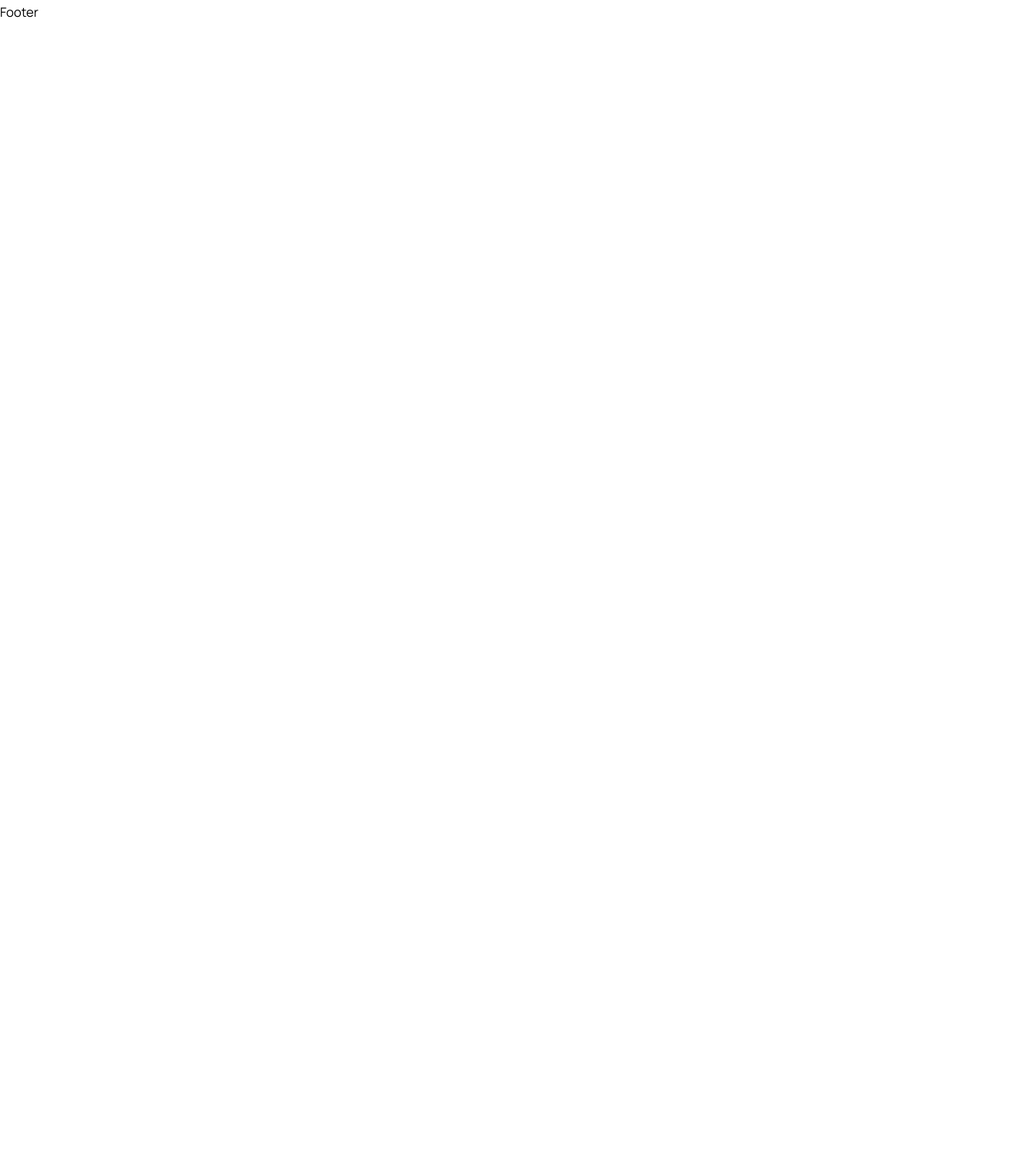
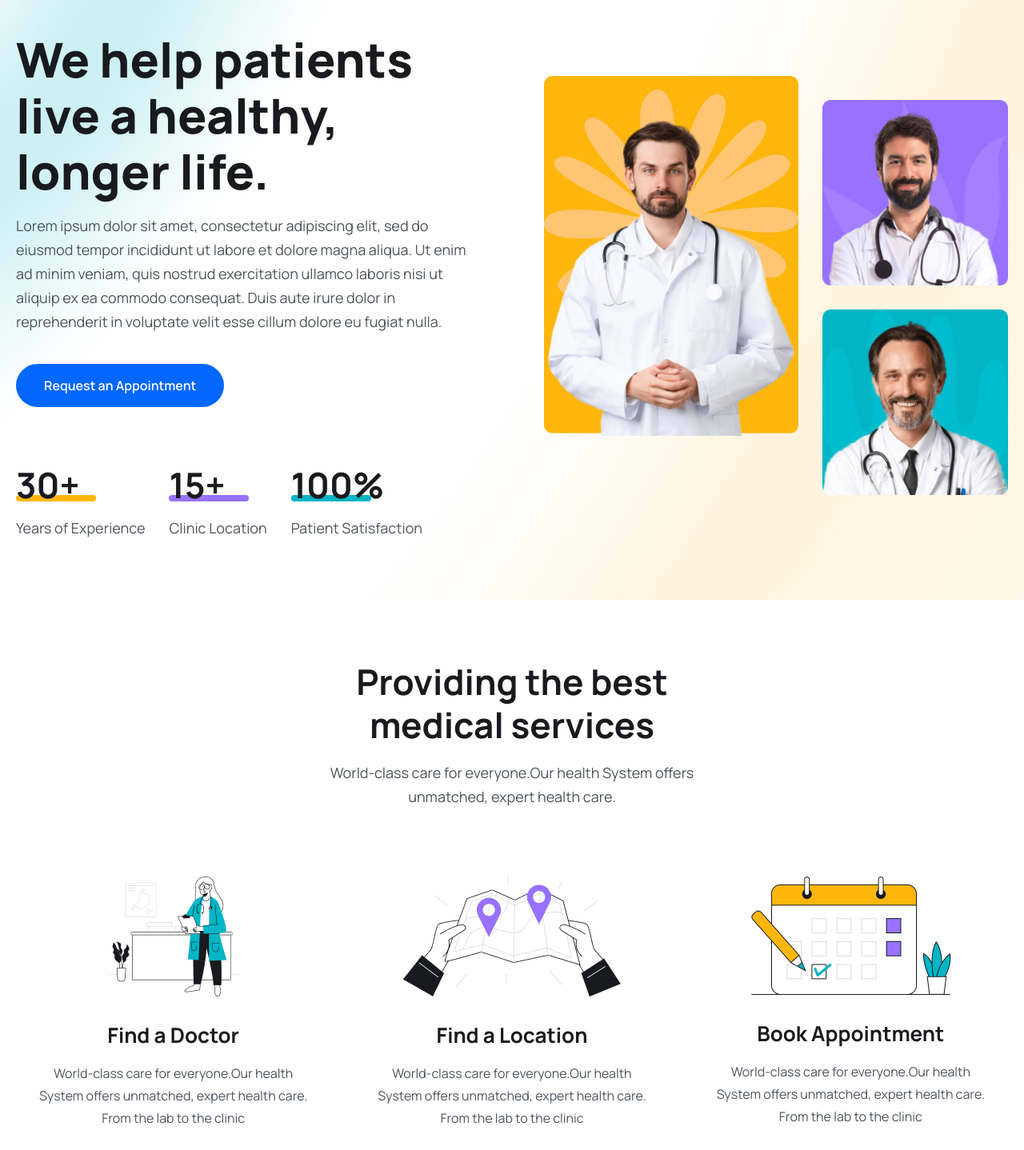
Before and after one commit to divyansh369/Medicare-Booking, a React (Vite) app in the folder frontend/: page / in a window 1280 px wide. Shown: the part 121-1559 px from the top of the page at 80% size. Before the commit the page ends 800 px from the top, so only its background shows below. Built offline with nearby package versions, Linux system fonts and the light colour scheme.

Commit message:
Home Section

```diff
--- a/frontend/src/App.css
+++ b/frontend/src/App.css
@@ -19,6 +19,7 @@
   top:0;
   left: 0;
   z-index: 99999;
+  background: white;
   box-shadow: 3px 3px -8px 3px #ddd;
 }
 
--- a/frontend/src/index.css
+++ b/frontend/src/index.css
@@ -29,6 +29,10 @@
          @apply bg-[url('./assets/images/mask.png')] bg-no-repeat bg-center bg-cover w-full h-[100px] leading-[100px]
     }
 
+    .hero__section{
+        @apply bg-[url('./assets/images/hero-bg.png')] bg-no-repeat bg-center bg-cover
+    }
+
 }
 
 @media only screen and (max-width:1024px) {
--- a/frontend/src/pages/Home.jsx
+++ b/frontend/src/pages/Home.jsx
@@ -1,9 +1,169 @@
-import React from 'react'
+import React from "react";
+import heroImg01 from "../assets/images/hero-img01.png";
+import heroImg02 from "../assets/images/hero-img02.png";
+import heroImg03 from "../assets/images/hero-img03.png";
+import icon01 from "../assets/images/icon01.png";
+import icon02 from "../assets/images/icon02.png";
+import icon03 from "../assets/images/icon03.png";
+import { Link } from "react-router-dom";
+import {BsArrowRight} from 'react-icons/bs'
 
 const Home = () => {
   return (
-    <div>Home</div>
-  )
-}
+    <>
+      {/* =======hero section ======== */}
+      <section className="hero__section pt-[60px] 2xl:h-[800px]">
+        <div className="container">
+          <div className="flex flex-col lg:flex-row gap-[90px] items-center justify-between">
+            {/* =========hero content ======== */}
+            <div>
+              <div className="lg:w-[570px]">
+                <h1 className="text-[36px] leading-[46px] text-headingColor font-[800] md:text-[60px] md:leading-[70px]">
+                  We help patients live a healthy, longer life.
+                </h1>
+                <p className="text__para">
+                  Lorem ipsum dolor sit amet, consectetur adipiscing elit, sed
+                  do eiusmod tempor incididunt ut labore et dolore magna aliqua.
+                  Ut enim ad minim veniam, quis nostrud exercitation ullamco
+                  laboris nisi ut aliquip ex ea commodo consequat. Duis aute
+                  irure dolor in reprehenderit in voluptate velit esse cillum
+                  dolore eu fugiat nulla.
+                </p>
 
-export default Home
+                <button className="btn">Request an Appointment</button>
+              </div>
+
+              {/* =========== hero counter ============= */}
+
+              <div className="mt-[30px] lg:mt-[70px] flex flex-col lg:flex-row lg:items-center gap-5 lg:gap-[30px] ">
+                <div>
+                  <h2 className="text-[36px] leading-[56px] lg:text-[44px] lg:leading-[54px] font-[700] text-headingColor">
+                    30+
+                  </h2>
+                  <span className="w-[100px] h-2 bg-yellowColor rounded-full block mt-[-14px]"></span>
+                  <p className="text__para">Years of Experience</p>
+                </div>
+
+                <div>
+                  <h2 className="text-[36px] leading-[56px] lg:text-[44px] lg:leading-[54px] font-[700] text-headingColor">
+                    15+
+                  </h2>
+                  <span className="w-[100px] h-2 bg-purpleColor rounded-full block mt-[-14px]"></span>
+                  <p className="text__para">Clinic Location</p>
+                </div>
+
+                <div>
+                  <h2 className="text-[36px] leading-[56px] lg:text-[44px] lg:leading-[54px] font-[700] text-headingColor">
+                    100%
+                  </h2>
+                  <span className="w-[100px] h-2 bg-irisBlueColor rounded-full block mt-[-14px]"></span>
+                  <p className="text__para">Patient Satisfaction</p>
+                </div>
+              </div>
+            </div>
+            {/* =========hero content ======== */}
+
+            <div className="flex gap-[30px] justify-end">
+              <div>
+                <img className="w-full" src={heroImg01} alt="" />
+              </div>
+              <div className="mt-[30px]">
+                <img src={heroImg02} alt="" className="w-full mb-[30px]" />
+                <img src={heroImg03} alt="" className="w-full" />
+              </div>
+            </div>
+          </div>
+        </div>
+      </section>
+
+      {/* =======hero section end ======== */}
+
+      <section>
+        <div className="container">
+          <div className="lg:w-[470px] mx-auto">
+            <h2 className="heading text-center">
+              Providing the best medical services
+            </h2>
+            <p className="text__para text-center ">
+              World-class care for everyone.Our health System offers unmatched,
+              expert health care.
+            </p>
+          </div>
+
+          <div className="grid grid-cols-1 md:grid-cols-2 lg:grid-cols-3 gap-5 lg:gap-[30px] mt-[30px] lg:mt-[55px]">
+
+            <div className="py-[30px] px-5 ">
+              <div className="flex items-center justify-center">
+                <img src={icon01} alt="" />
+              </div>
+
+              <div className="mt-[30px]">
+                <h2 className="text-[26px] leading-9 text-headingColor font-[700] text-center">Find a Doctor</h2>
+                <p className="text-[16px] leading-7 text-textColor font-[400] mt-4 text-center">World-class care for everyone.Our health System offers unmatched,
+              expert health care. From the lab to the clinic</p>
+
+              <Link to='/doctors' className="w-[44px] h-[44px] rounded-full border border-solid border-[#181A1E] mt-[30px] mx-auto flex items-center justify-center group hover:bg-primaryColor hover:border-none">
+                <BsArrowRight className="group-hover:text-white w-6 h-5"/>
+              </Link>
+
+              </div>
+
+
+
+            </div>
+
+
+            <div className="py-[30px] px-5 ">
+              <div className="flex items-center justify-center">
+                <img src={icon02} alt="" />
+              </div>
+
+              <div className="mt-[30px]">
+                <h2 className="text-[26px] leading-9 text-headingColor font-[700] text-center">Find a Location</h2>
+                <p className="text-[16px] leading-7 text-textColor font-[400] mt-4 text-center">World-class care for everyone.Our health System offers unmatched,
+              expert health care. From the lab to the clinic</p>
+
+              <Link to='/doctors' className="w-[44px] h-[44px] rounded-full border border-solid border-[#181A1E] mt-[30px] mx-auto flex items-center justify-center group hover:bg-primaryColor hover:border-none">
+                <BsArrowRight className="group-hover:text-white w-6 h-5"/>
+              </Link>
+
+              </div>
+
+
+
+            </div>
+
+
+            <div className="py-[30px] px-5 ">
+              <div className="flex items-center justify-center">
+                <img src={icon03} alt="" />
+              </div>
+
+              <div className="mt-[30px]">
+                <h2 className="text-[26px] leading-9 text-headingColor font-[700] text-center">Book Appointment</h2>
+                <p className="text-[16px] leading-7 text-textColor font-[400] mt-4 text-center">World-class care for everyone.Our health System offers unmatched,
+              expert health care. From the lab to the clinic</p>
+
+              <Link to='/doctors' className="w-[44px] h-[44px] rounded-full border border-solid border-[#181A1E] mt-[30px] mx-auto flex items-center justify-center group hover:bg-primaryColor hover:border-none">
+                <BsArrowRight className="group-hover:text-white w-6 h-5"/>
+              </Link>
+
+              </div>
+
+
+
+            </div>
+
+
+          </div>
+        </div>
+      </section>
+
+
+
+
+    </>
+  );
+};
+
+export default Home;
```
